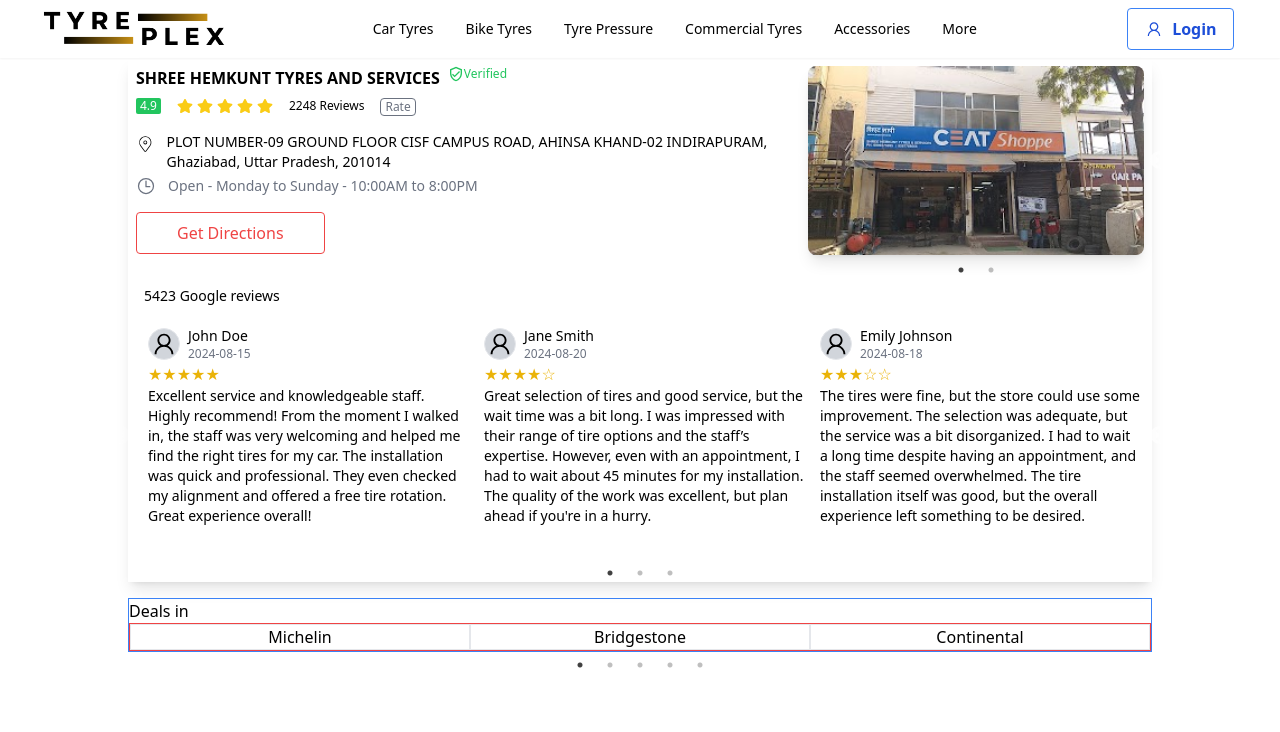
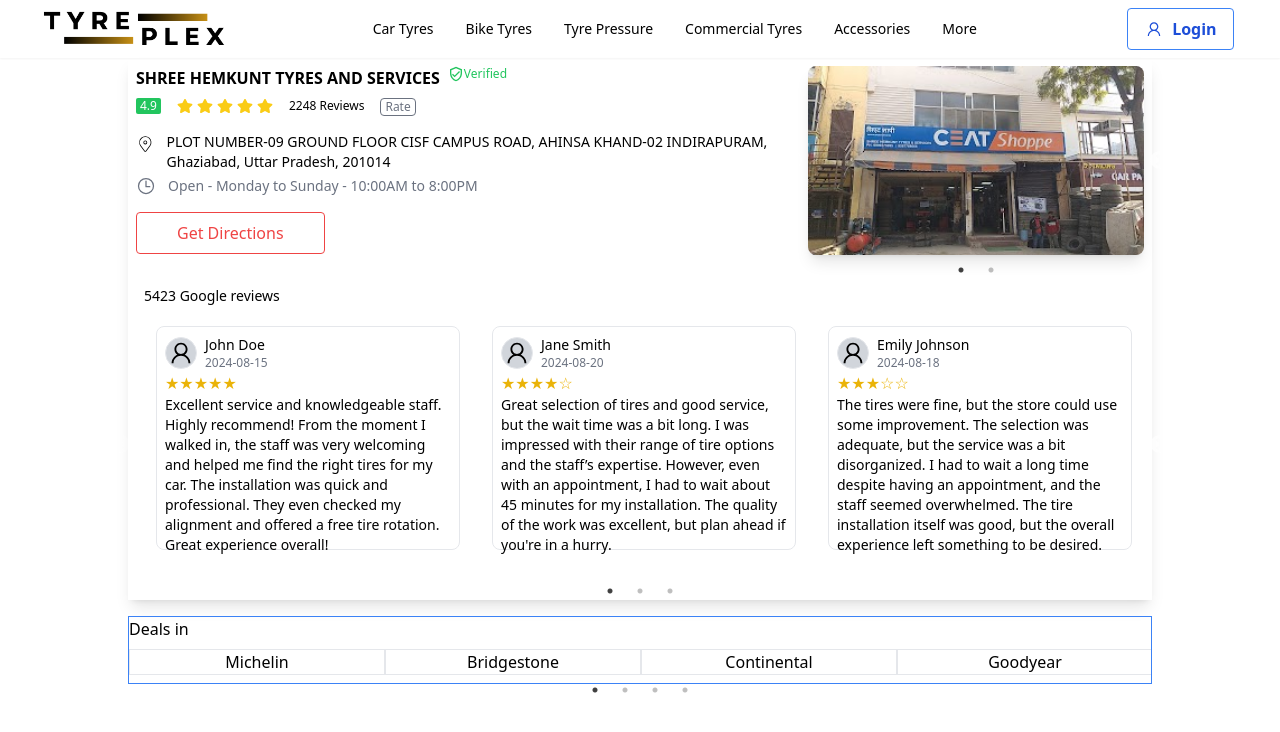
Before and after one commit to Hrithik-0210/Tyre-plex, a React (Vite) app: page / in a window 1280 px wide. Shown: the top 732 px of the page. Built offline with nearby package versions, Linux system fonts and the light colour scheme.

Commit message:
2nd commit

```diff
--- a/src/components/DealSlider.jsx
+++ b/src/components/DealSlider.jsx
@@ -26,8 +26,8 @@ const DealSlider = () => {
     dots: true,
     infinite: false,
     speed: 500,
-    slidesToShow: 3,
-    slidesToScroll: 3,
+    slidesToShow: 4,
+    slidesToScroll: 4,
     initialSlide: 0,
     responsive: [
       {
@@ -49,7 +49,7 @@ const DealSlider = () => {
     ],
   };
   return (
-    <div className="tire-company-list border border-red-500">
+    <div className="tire-company-list  my-2">
       <Slider {...settings}>
         {tireCompanyNames.map((company, index) => (
           <div className="border flex justify-center items-center">
--- a/src/components/GoogleReview.jsx
+++ b/src/components/GoogleReview.jsx
@@ -114,7 +114,8 @@ const GoogleReview = () => {
     <div className="google-reviews">
       <Slider {...settings}>
         {reviews.map((review) => (
-          <div key={review.reviewId} className="review m-1 p-2">
+          <div key={review.reviewId} className="review m-1 p-2 h-60">
+            <div className="mx-2 border p-2 rounded-lg h-full ">
               <div className="flex justify-start items-center gap-2">
                 <LiaUserSolid className="w-8 h-8 border rounded-full bg-gray-300" />
                 <div className="flex flex-col">
@@ -129,6 +130,7 @@ const GoogleReview = () => {
               </div>
               <p className="text-sm">{review.reviewText}</p>
             </div>
+          </div>
         ))}
       </Slider>
     </div>
```
Lines whose indentation alone changed are shown as unchanged.
